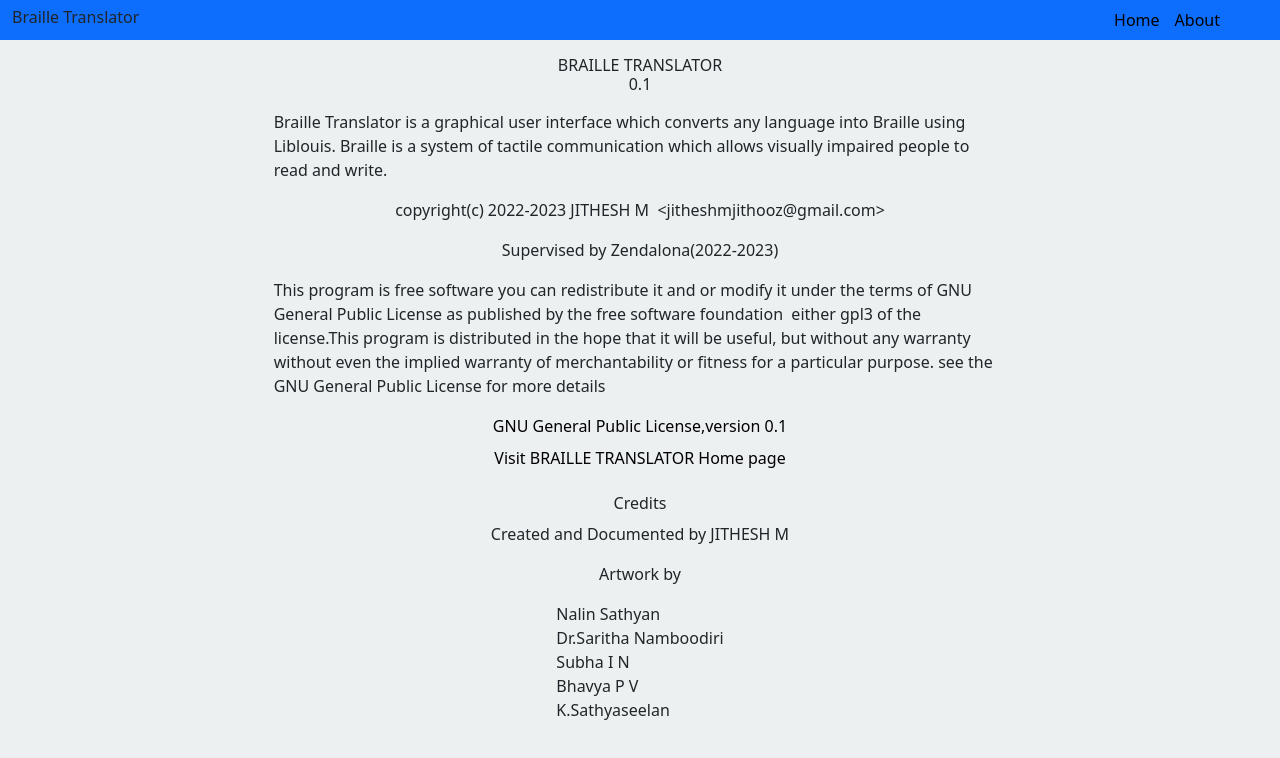
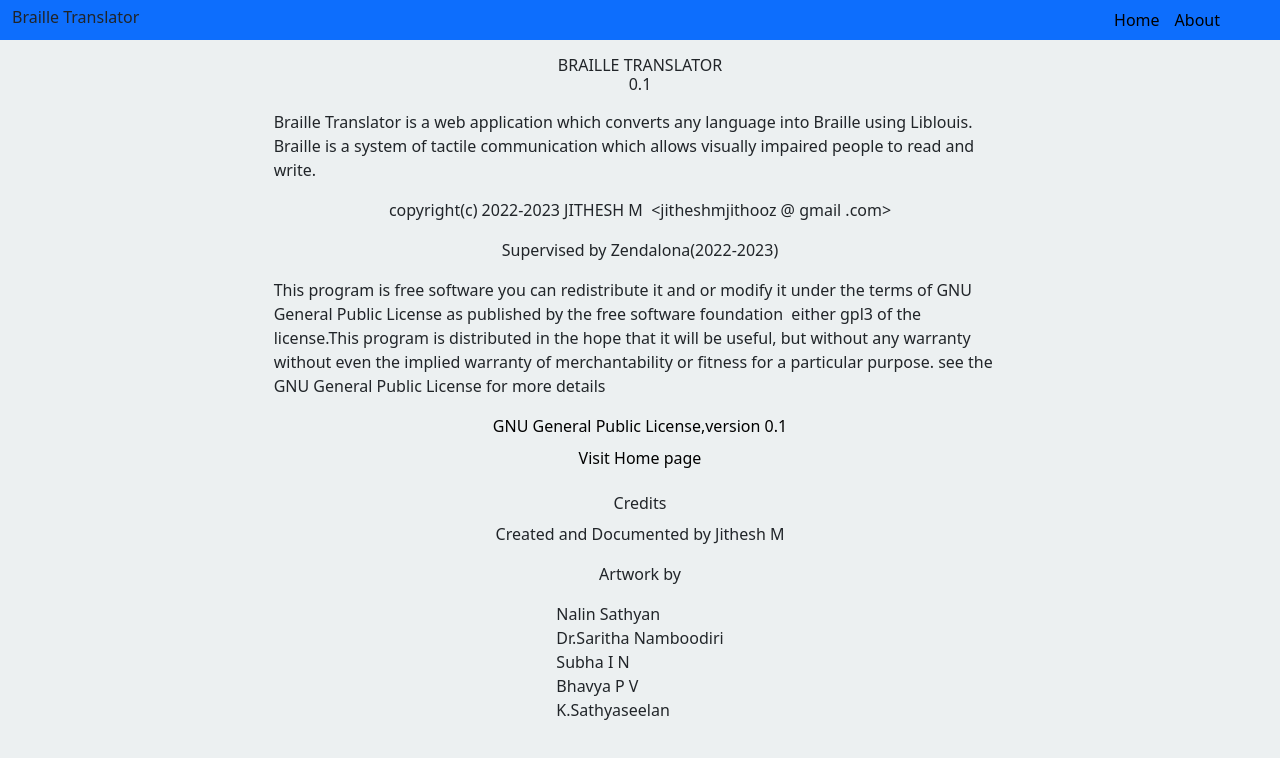
Before and after one commit to zendalona/online-braille-translator, a Next.js app: page /about in a window 1280 px wide. Shown: the top 758 px of the page. Built offline with nearby package versions, Linux system fonts and the light colour scheme.

Commit message:
about page updated

```diff
--- a/src/pages/about.js
+++ b/src/pages/about.js
@@ -6,12 +6,14 @@ export default function about() {
 
             <div className={`container-fluid ${styles.about_container}`}>
                 <h6 className={`${styles.about_head} mt-3`}>BRAILLE TRANSLATOR<br />0.1</h6>
-                <p className="col-md-7 mt-2">Braille Translator is a graphical user interface which converts any language into Braille using Liblouis. Braille is a system of tactile communication which allows visually impaired people to read and write.</p>
-                <p>copyright(c) 2022-2023 JITHESH M&nbsp; &lt;jitheshmjithooz@gmail.com&gt;</p>
+                <p className="col-md-7 mt-2">Braille Translator is a web application which converts any language into Braille using Liblouis.<br/> Braille is a system of tactile communication which allows visually impaired people to read and write.</p>
+                <p>copyright(c) 2022-2023 JITHESH M&nbsp; &lt;jitheshmjithooz @ gmail .com&gt;</p>
                 <p>Supervised by Zendalona(2022-2023)</p>
-                <p className="col-md-7">This program is free software you can redistribute it and or modify it under the terms of GNU General Public License as published by the free software foundation&nbsp; either gpl3 of the license.This program is distributed in the hope that it will be useful, but without any warranty without even the implied warranty of merchantability or fitness for a particular purpose. see the GNU General Public License for more details</p><a href="#">GNU General Public License,version 0.1</a><a className="mt-2" href="#">Visit BRAILLE TRANSLATOR Home page</a>
+                <p className="col-md-7">This program is free software you can redistribute it and or modify it under the terms of GNU General Public License as published by the free software foundation&nbsp; either gpl3 of the license.This program is distributed in the hope that it will be useful, but without any warranty without even the implied warranty of merchantability or fitness for a particular purpose. see the GNU General Public License for more details</p>
+                <a href="#">GNU General Public License,version 0.1</a>
+                <a className="mt-2" href="/">Visit Home page</a>
                 <h6 className="mt-4">Credits</h6>
-                <p>Created and Documented by JITHESH M</p>
+                <p>Created and Documented by Jithesh M</p>
                 <p>Artwork by</p>
                 <p>Nalin Sathyan<br /> Dr.Saritha Namboodiri<br /> Subha I N<br /> Bhavya P V<br /> K.Sathyaseelan</p>
             </div>
```
